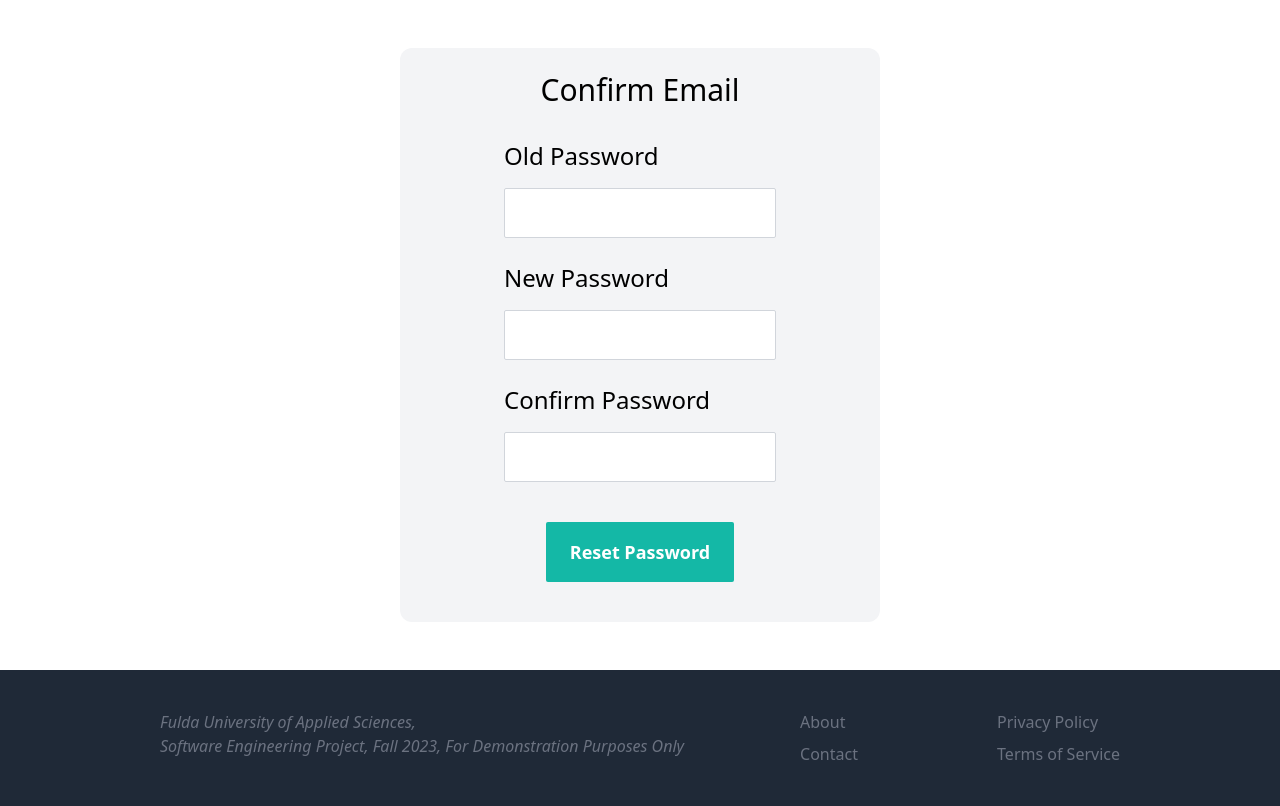
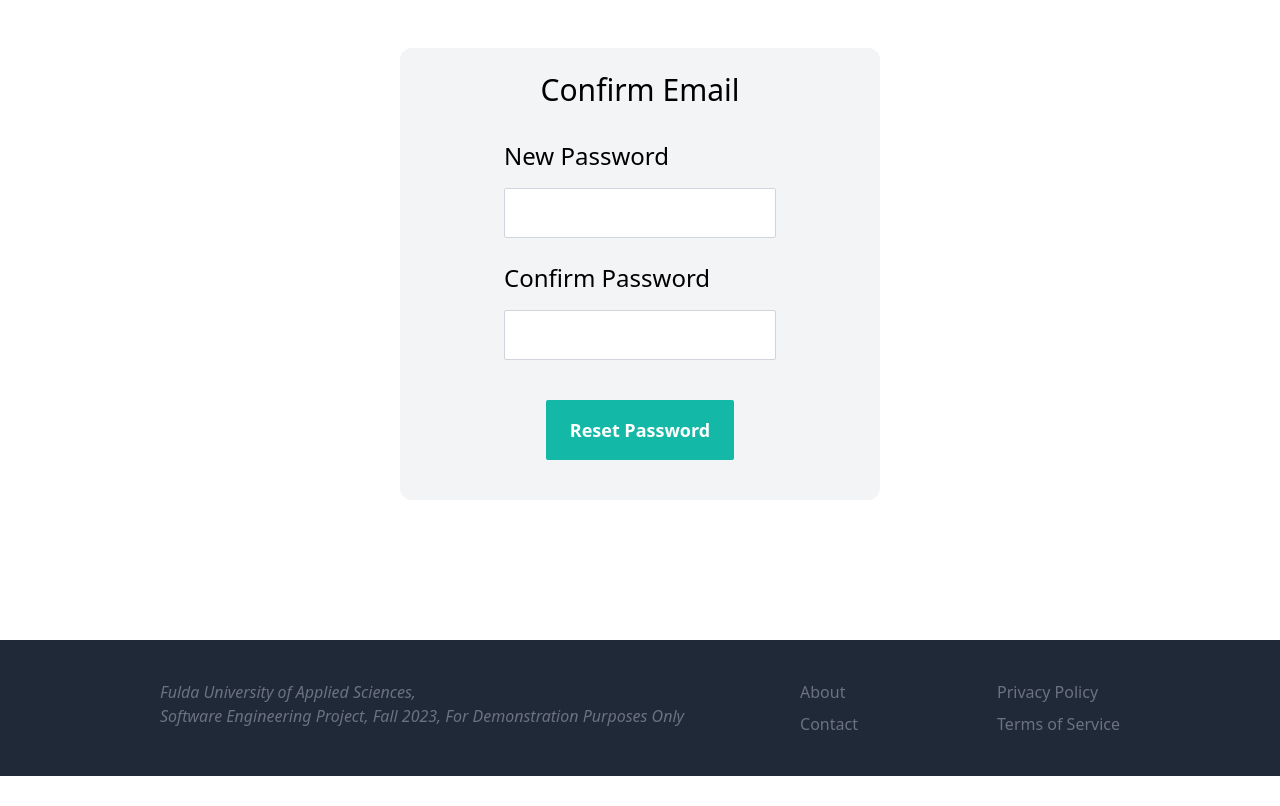
Before and after one commit to Hochschule-Fulda-AI/media-majesty, a Django app: page /confirm-email/1/ in a window 1280 px wide. Shown: the part 109-915 px from the top of the page. After the commit the page ends 885 px from the top, so only its background shows below. Run offline with Django 4.2, Linux system fonts and the light colour scheme; some libraries are stand-ins or nearby versions.

Commit message:
includes the forgot password functionality

```diff
--- a/mediamajesty/core/templates/core/confirm_email.html
+++ b/mediamajesty/core/templates/core/confirm_email.html
@@ -1,4 +1,3 @@
-<!-- Save this as confirm_email.html -->
 {% extends 'core/base.html' %}
 
 {% block title %}Confirm Email{% endblock %}
@@ -7,14 +6,18 @@
 <div class="w-1/2 my-6 p-6 mx-auto bg-gray-100 rounded-xl">
     <h1 class="mb-8 text-3xl text-center">Confirm Email</h1>
 
+    {% if messages %}
+        <div class="mb-4" style="background-color: #d1e7dd; color: #0f5132; border: 1px solid #badbcc; padding: 10px; border-radius: 5px; text-align: center; font-size: 1.1rem;">
+            <ul class="messages">
+                {% for message in messages %}
+                    <li{% if message.tags %} class="{{ message.tags }}"{% endif %}>{{ message }}</li>
+                {% endfor %}
+            </ul>
+        </div>
+    {% endif %}
+
     <form method="post" class="px-20 text-2xl" action="{% url 'core:confirm_email' email=email %}">
         {% csrf_token %}
-
-        <div class="mb-4">
-            <label for="old_password" class="inline-block mb-2">Old Password</label><br>
-            <input type="password" name="old_password" required
-                class="w-full p-2 my-2 border border-gray-300 rounded-sm">
-        </div>
 
         <div class="mb-4">
             <label for="new_password" class="inline-block mb-2">New Password</label><br>
@@ -34,13 +37,5 @@
                 Password</button>
         </p>
     </form>
-
-    {% if messages %}
-        <ul class="messages mt-4">
-            {% for message in messages %}
-                <li{% if message.tags %} class="{{ message.tags }}"{% endif %}>{{ message }}</li>
-            {% endfor %}
-        </ul>
-    {% endif %}
 </div>
 {% endblock %}
--- a/mediamajesty/core/views.py
+++ b/mediamajesty/core/views.py
@@ -2,8 +2,11 @@ from django.contrib.auth import logout as auth_logout
 from django.contrib.auth.decorators import login_required
 from django.shortcuts import redirect, render
 from items.models import Category, Item
-
+from django.contrib.auth.models import User
+from django.contrib import messages
 from .forms import SignUpForm
+from django.contrib.auth.password_validation import validate_password
+from django.core.exceptions import ValidationError as DjangoValidationError
 
 
 def index(request):
@@ -48,11 +51,31 @@ def forgot_password(request):
         return redirect('core:confirm_email', email=email)
     return render(request, "core/forgot_password.html")
 
+
 def confirm_email(request, email):
     if request.method == "POST":
-        old_password = request.POST.get('old_password')
         new_password = request.POST.get('new_password')
         confirm_password = request.POST.get('confirm_password')
-        return redirect('core:login')
+
+        if new_password != confirm_password:
+            messages.error(request, "Passwords do not match.")
+        else:
+            try:
+                user = User.objects.get(email=email)
+                if len(new_password) < 8:
+                    messages.error(request, "Password is too short. It must contain at least 8 characters.")
+                elif new_password.isdigit():
+                    messages.error(request, "Password cannot be entirely numeric.")
+                else:
+                    try:
+                        validate_password(new_password, user=user)
+                    except DjangoValidationError as e:
+                        messages.error(request, e.messages[0])
+                    else:
+                        user.set_password(new_password)
+                        user.save()
+                        messages.success(request, "Password reset successful. You can log in now.")
+            except User.DoesNotExist:
+                messages.error(request, "User with this email does not exist.")
 
     return render(request, "core/confirm_email.html", {'email': email})
```
